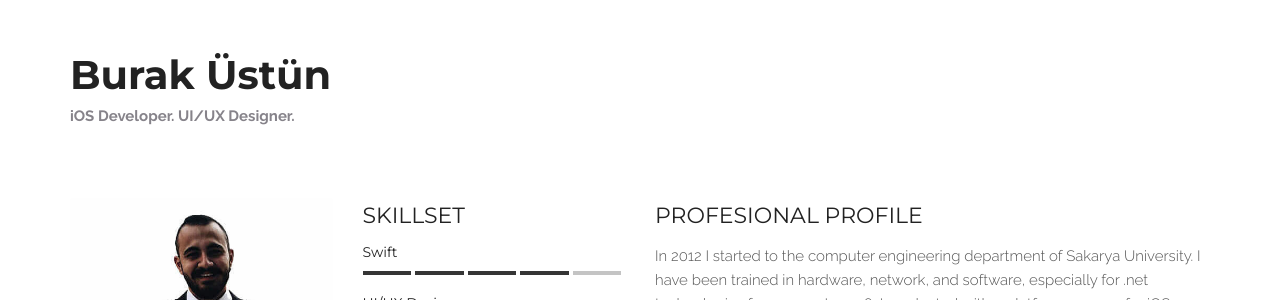
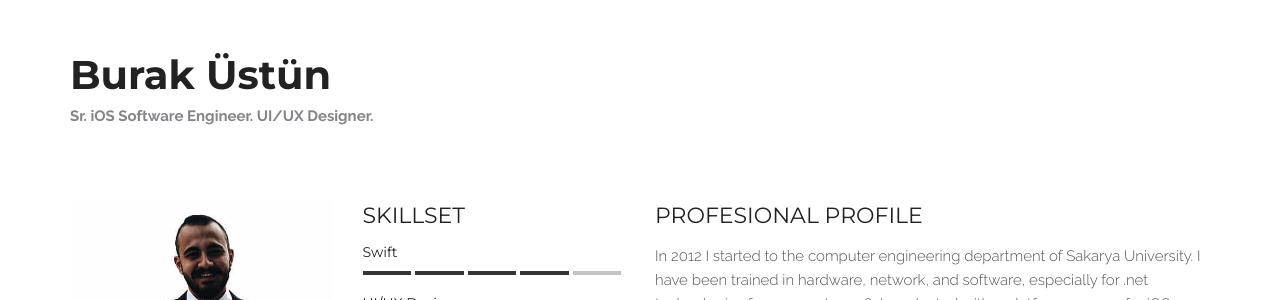
Before and after one commit to buracules/buracules.github.io, a Jekyll site: the page index.html, which Jekyll copies as it is, in a window 1280 px wide and 900 px high, scrolled down 723 px. Shown: the part 153-453 px from the top of the window. Built offline with Jekyll 4.4.1, drawn with Linux system fonts in a browser that asks for light colours; some of the changed text lies outside the part shown.

Commit message:
Update titles

```diff
--- a/index.html
+++ b/index.html
@@ -3,7 +3,7 @@
 <head>
 	<meta charset="UTF-8">
 	<meta name="viewport" content="width=device-width, initial-scale=1.0">
-	<meta name="description" content="Burak Üstün, iOS Developer">
+	<meta name="description" content="Burak Üstün, Sr. iOS Software Engineer">
 	<meta name="author" content="Burak Üstün">
 	<link rel="icon" href="assets/images/logo.png">
 
@@ -102,7 +102,7 @@
 
 							<div class="hello wow bounceInDown">
 								<h1>Hello, I'm Burak Üstün</h1>
-								<h3><span class="rotate">iOS Developer. | UI/UX Designer.</span></h3>
+								<h3><span class="rotate">Sr. iOS Software Engineer | UI/UX Designer.</span></h3>
 							</div>
 
 							<a href="#profile">
@@ -168,7 +168,7 @@
 
 						<div class="col-md-12 headline wow bounceInDown">
 							<h2>Burak Üstün</h2>
-							<p>iOS Developer. UI/UX Designer.</p>
+							<p>Sr. iOS Software Engineer. UI/UX Designer.</p>
 						</div>
 
 						<div class="col-md-3 col-sm-6 col-xs-12 wow bounceInLeft">
@@ -321,7 +321,7 @@
 						</div>
 
 						<div class="col-md-6 col-sm-8 resume-item wow bounceInUp">
-							<h4>iOS Software Engineer</h4>
+							<h4>Sr. iOS Software Engineer/h4>
 							<p></p>
 							<hr class="hidden-xs">
 						</div>
```
